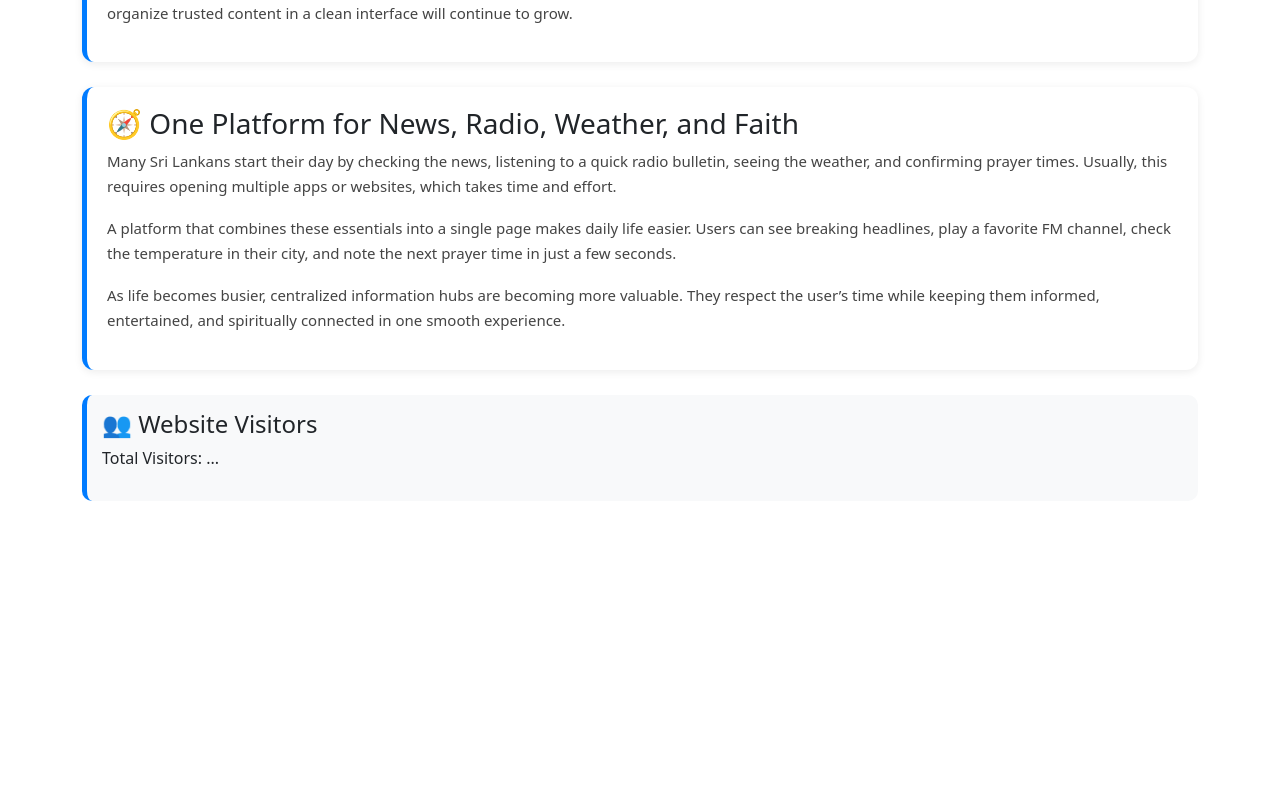
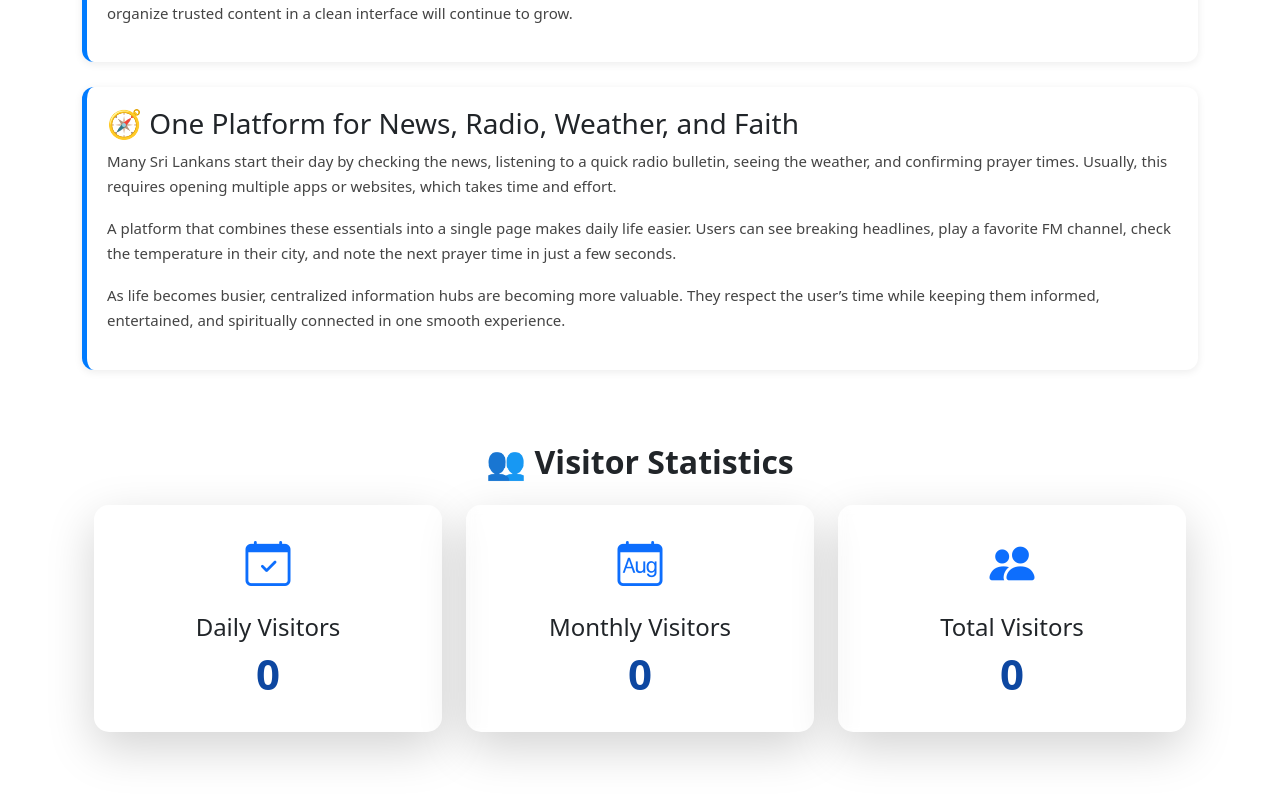
Before and after one commit to nijamhamy/sl-info-hub, a React (Vite) app: page / in a window 1280 px wide. Shown: the part 3956-4756 px from the top of the page. Before the commit the page ends 4547 px from the top, so only its background shows below. Built offline with nearby package versions, Linux system fonts and the light colour scheme; no server answers.

Commit message:
Initial commit: SL Info Hub

```diff
--- a/index.html
+++ b/index.html
@@ -64,6 +64,8 @@
   <!-- PWA Support -->
   <meta name="mobile-web-app-capable" content="yes" />
   <meta name="apple-mobile-web-app-capable" content="yes" />
+  <link rel="stylesheet" href="https://cdn.jsdelivr.net/npm/bootstrap-icons@1.10.5/font/bootstrap-icons.css">
+
 
   <!-- Schema.org Rich Results -->
   <script type="application/ld+json">
--- a/src/pages/Home.css
+++ b/src/pages/Home.css
@@ -195,3 +195,56 @@
         transform: translateY(0);
     }
 }
+
+.visitor-box {
+    background: #ffffff10;
+    backdrop-filter: blur(5px);
+    border-radius: 15px;
+    transition: transform 0.3s ease, box-shadow 0.3s ease;
+}
+
+.visitor-box:hover {
+    transform: translateY(-6px);
+    box-shadow: 0 10px 28px rgba(0, 0, 0, 0.25);
+}
+
+.visitor-icon {
+    font-size: 45px;
+    color: #0d6efd;
+    animation: iconPulse 2s infinite;
+}
+
+@keyframes iconPulse {
+    0% {
+        transform: scale(1);
+    }
+
+    50% {
+        transform: scale(1.15);
+    }
+
+    100% {
+        transform: scale(1);
+    }
+}
+
+.visitor-count {
+    font-size: 42px;
+    font-weight: bold;
+    color: #0d47a1;
+    /* Deep visible blue */
+    animation: fadeIn 1s ease-in-out;
+}
+
+
+@keyframes fadeIn {
+    0% {
+        opacity: 0;
+        transform: translateY(10px);
+    }
+
+    100% {
+        opacity: 1;
+        transform: translateY(0);
+    }
+}
--- a/src/pages/Home.jsx
+++ b/src/pages/Home.jsx
@@ -18,24 +18,29 @@ export default function Home() {
     const [weather, setWeather] = useState({});
     const [rates, setRates] = useState({});
     const [prayers, setPrayers] = useState({});
-    const [visitorCount, setVisitorCount] = useState(null);
+    const [daily, setDaily] = useState(0);
+    const [monthly, setMonthly] = useState(0);
+    const [total, setTotal] = useState(0);
+    async function fetchVisitors() {
+        try {
+            const res = await fetch("https://visitor-counter.amnijam60.workers.dev/");
+            const data = await res.json();
+
+            setDaily(data.daily);
+            setMonthly(data.monthly);
+            setTotal(data.total);
+
+        } catch (err) {
+            console.error("Visitor counter error:", err);
+        }
+    }
+
+    useEffect(() => {
+        fetchVisitors();
+    }, []);
 
 
-    useEffect(() => {
-        async function fetchVisitors() {
-            try {
-                const res = await fetch(
-                    "https://hits.sh/srilankanews.netlify.app/visits.json"
-                );
-                const data = await res.json();
-                setVisitorCount(data.total);
-            } catch (error) {
-                console.error("Visitor counter error:", error);
-            }
-        }
 
-        fetchVisitors();
-    }, []);
 
 
 
@@ -481,10 +486,42 @@ export default function Home() {
                         </p>
                     </div>
 
-                    <div className="info-card">
-                        <h4>👥 Website Visitors</h4>
-                        <p>Total Visitors: {visitorCount ?? "..."} </p>
+                    {/* ================= VISITOR STATS SECTION ================= */}
+                    <div className="container my-5">
+                        <h2 className="fw-bold text-center mb-4">👥 Visitor Statistics</h2>
+
+                        <div className="row g-4">
+
+                            {/* Daily Visitors */}
+                            <div className="col-md-4">
+                                <div className="visitor-box shadow-lg p-4 text-center">
+                                    <i className="bi bi-calendar-check visitor-icon"></i>
+                                    <h4 className="mt-3">Daily Visitors</h4>
+                                    <h2 className="visitor-count">{daily}</h2>
+                                </div>
+                            </div>
+
+                            {/* Monthly Visitors */}
+                            <div className="col-md-4">
+                                <div className="visitor-box shadow-lg p-4 text-center">
+                                    <i className="bi bi-calendar-month visitor-icon"></i>
+                                    <h4 className="mt-3">Monthly Visitors</h4>
+                                    <h2 className="visitor-count">{monthly}</h2>
+                                </div>
+                            </div>
+
+                            {/* Total Visitors */}
+                            <div className="col-md-4">
+                                <div className="visitor-box shadow-lg p-4 text-center">
+                                    <i className="bi bi-people-fill visitor-icon"></i>
+                                    <h4 className="mt-3">Total Visitors</h4>
+                                    <h2 className="visitor-count">{total}</h2>
+                                </div>
+                            </div>
+
+                        </div>
                     </div>
+
 
 
 
```
